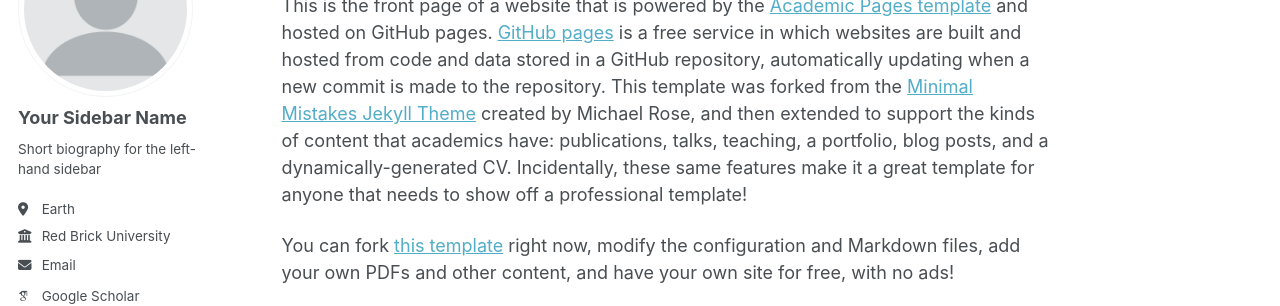
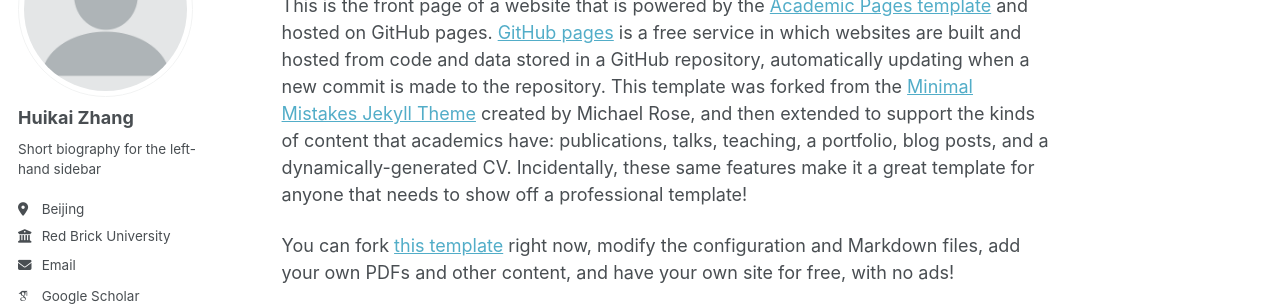
Before and after one commit to zhk-lx/zhk-lx.github.io, a Jekyll site: the page built from _pages/about.md, in a window 1280 px wide. Shown: the part 177-483 px from the top of the page. Built offline with Jekyll 4.4.1, drawn with Linux system fonts in a browser that asks for light colours; some web fonts are replaced; a script that is not in the unit is left out.

Commit message:
Update _config.yml

```diff
--- a/_config.yml
+++ b/_config.yml
@@ -23,13 +23,13 @@ repository               : "academicpages/academicpages.github.io"
 author:
   # Biographic information
   avatar           : "profile.png"
-  name             : "Your Sidebar Name"
+  name             : "Huikai Zhang"
   pronouns         : # example: "she/her"
   bio              : "Short biography for the left-hand sidebar"
-  location         : "Earth"
+  location         : "Beijing"
   employer         : "Red Brick University"
   uri              : # URL
-  email            : "none@example.org"
+  email            : "zhk19@tsinghua.org.cn"
 
   # Academic websites
   academia         : # URL
```
